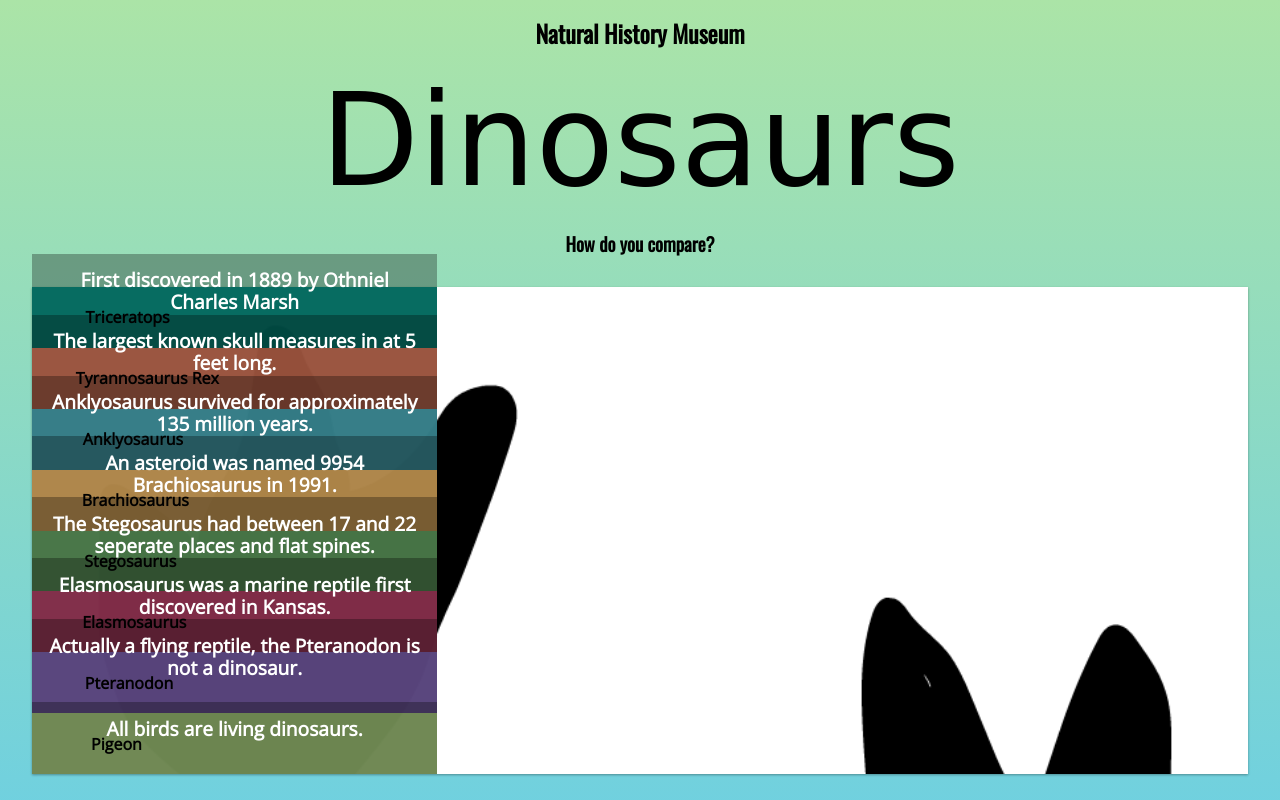
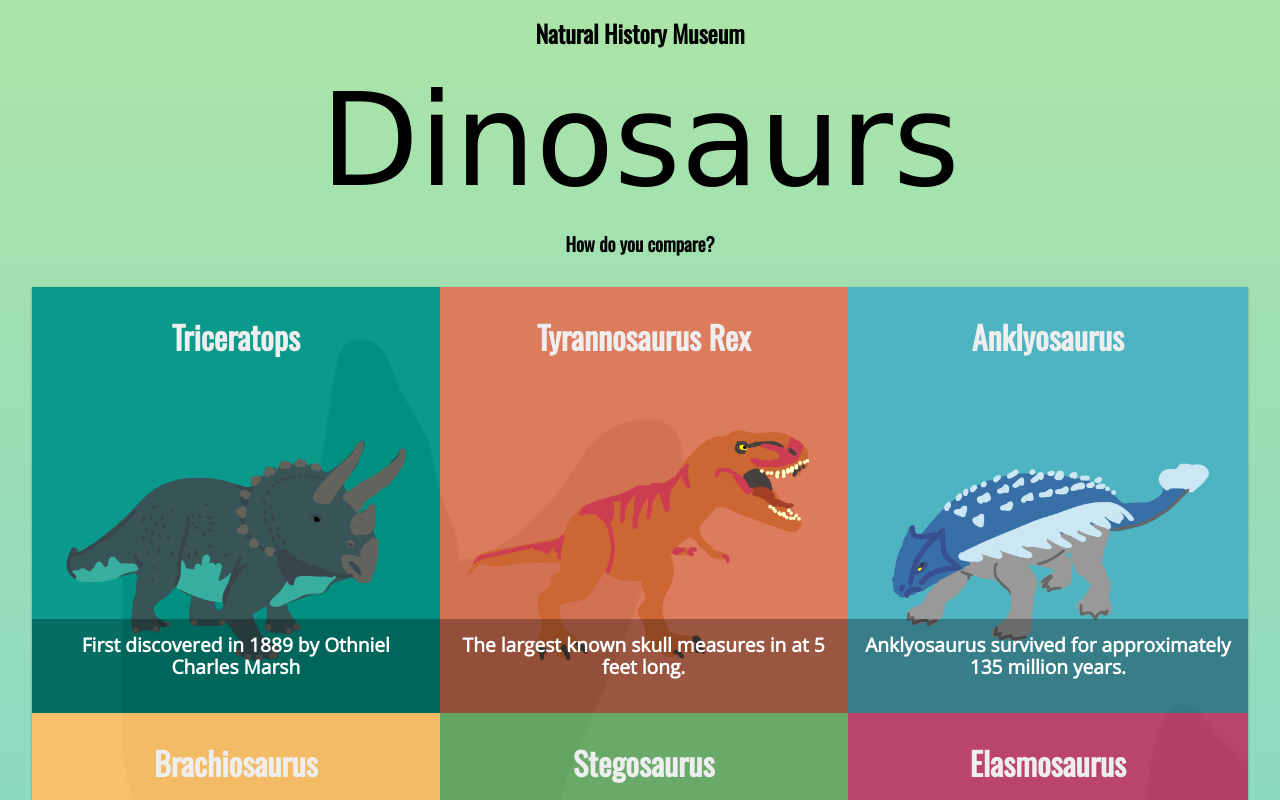
Before and after one commit to Eomaxl/Javascript-master, a plain HTML site: page index.html in a window 1280 px wide. Both pictures are taken after a click on the element "Compare Me!". Shown: the top 800 px of the page. Drawn offline with nearby package versions, Linux system fonts and the light colour scheme; a web font is replaced by a local one.

Commit message:
Grid layout is working

```diff
--- a/app.css
+++ b/app.css
@@ -39,16 +39,17 @@ p {
 #grid {
     background: #fff url(images/tracks.png) no-repeat;
     background-size: cover;
-    display: grid;
-    grid-template-rows: auto auto auto;
     margin: 2em;
     box-shadow: 0 1px 3px rgba(0,0,0,0.12), 0 1px 2px rgba(0,0,0,0.24);
     flex-wrap: wrap;
 }
 
-.grid-item {
+.grid-container {
     display: grid;
     grid-template-columns: auto auto auto;
+}
+
+.grid-item {
     position: relative;
     box-sizing: border-box;
     width: 100%;
@@ -88,12 +89,6 @@ p {
 
 .grid-item:nth-child(9){
     background: #677bcbfa;
-}
-
-@media (min-width: 550px) {
-    #grid div {
-        width: calc(100% / 3);
-    }
 }
 
 .grid-item h3 {
--- a/app.js
+++ b/app.js
@@ -49,7 +49,6 @@
     // Create Dino Compare Method 1
     // NOTE: Weight in JSON file is in lbs, height in inches.
 
-
     // Create Dino Compare Method 2
     // NOTE: Weight in JSON file is in lbs, height in inches.
 
@@ -65,20 +64,18 @@
 
     const generateTileForDinos = obj => {
         const div = document.createElement("div");
-        const h4 = document.createElement("h4");
+        const h3 = document.createElement("h3");
         const p = document.createElement("p");
         const img = document.createElement("img");
 
-        //Append the element to the DOM
         const tile = selector('main');
         tile.append(div);
-        div.append(h4);
+        div.append(h3);
         div.append(img);
         div.append(p);
-        // set content and attributes
-        h4.innerHTML = obj.species;
+        h3.innerHTML = obj.species;
         p.innerHTML = obj.fact;
-        img.setAttribute("href", `./images/${obj.species.toLowerCase()}.png`)
+        img.setAttribute("src", `./images/${obj.species.toLowerCase()}.png`)
         div.setAttribute("class","grid-item");
     }
 
@@ -88,8 +85,6 @@
     selector('.form-container #btn').addEventListener('click',() => {
         selector('form').style.display = 'none';
         // selector('#grid').setAttribute("class","display:grid; grid-template-columns: auto auto auto;")
-        console.log(dinos);
-        console.log('Human object :'+JSON.stringify(human))
         dinos.forEach(ele => generateTileForDinos(ele));
     })
 
--- a/index.html
+++ b/index.html
@@ -39,8 +39,10 @@
         </div>
     </form>
     <!-- .grid to attach tiles to -->
-    <main id="grid">
-    </main>
+    <div id="grid">
+        <main class="grid-container">
+        </main>
+    </div>
     <footer>
         <!-- Include information source -->
         <p class="fine-print">Data Sourced from <a href="https://www.wikipedia.org/">Wikipedia.org</a>, all numbers are approximations.</p>
```
